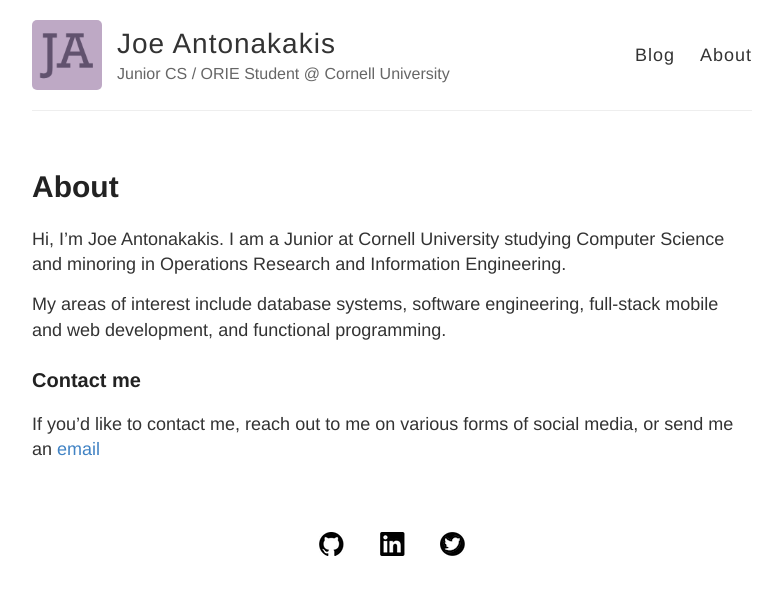
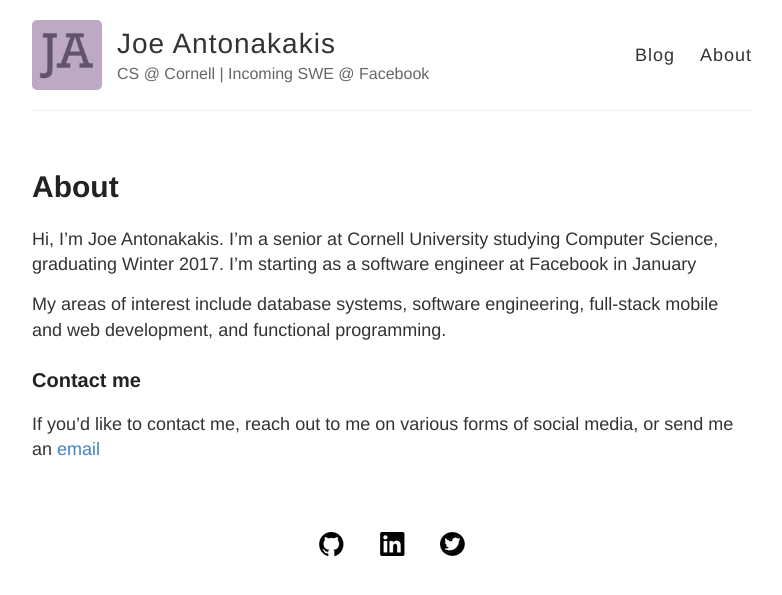
Before and after one commit to Jma353/jma353.github.io, a Jekyll site: the page built from about.md, in a window 1280 px wide. Shown: the top 595 px of the page, without its empty margins (248-1030 px from the left). Built offline with Jekyll 4.4.1, drawn with Linux system fonts in a browser that asks for light colours.

Commit message:
Update descriptions

```diff
--- a/_config.yml
+++ b/_config.yml
@@ -6,7 +6,7 @@
 name: Joe Antonakakis
 
 # Short bio or description (displayed in the header)
-description: Junior CS / ORIE Student @ Cornell University
+description: CS @ Cornell | Incoming SWE @ Facebook
 
 # URL of your avatar or profile pic (you could use your GitHub profile pic)
 avatar: /images/fav.png
--- a/about.md
+++ b/about.md
@@ -4,7 +4,7 @@ title: About
 permalink: /about/
 ---
 
-Hi, I'm Joe Antonakakis.  I am a Junior at Cornell University studying Computer Science and minoring in Operations Research and Information Engineering.
+Hi, I'm Joe Antonakakis.  I'm a senior at Cornell University studying Computer Science, graduating Winter 2017.  I'm starting as a software engineer at Facebook in January
 
 My areas of interest include database systems, software engineering, full-stack mobile and web development, and functional programming.
 
```
